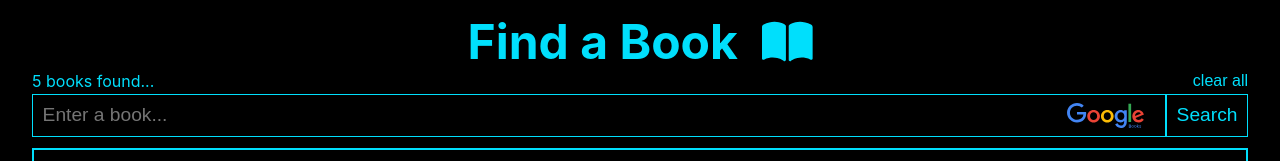
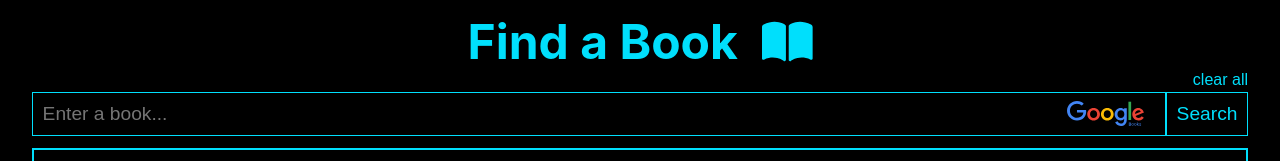
Before and after one commit to Kris-Martin/google-books, a React (Create React App) app: page / in a window 1280 px wide. Shown: the top 161 px of the page. Built offline with nearby package versions, Linux system fonts and the light colour scheme.

Commit message:
Remove dummy data, handle empty input

```diff
--- a/src/containers/BooksContainer/BooksContainer.jsx
+++ b/src/containers/BooksContainer/BooksContainer.jsx
@@ -1,11 +1,10 @@
 import styles from "./BooksContainer.module.scss";
 import BookCard from "../../components/BookCard";
-import { bookData } from "./bookData.js";
 import { useState } from "react";
 import Header from "../../components/Header/Header.jsx";
 
 const BooksContainer = () => {
-    const [books, setBooks] = useState(bookData);
+    const [books, setBooks] = useState([]);
 
     const clearAllResults = () => {
         setBooks([]);
@@ -13,7 +12,8 @@ const BooksContainer = () => {
 
     const searchBooks = async (e) => {
         e.preventDefault();
-        let input = document.getElementById("searchStr").value;
+        const input = document.getElementById("searchStr").value;
+        if (input === "") return alert("Please enter something to search..");
         await fetchBooks(input, setBooks);
         document.getElementById("searchForm").reset();
     };
@@ -54,7 +54,7 @@ async function fetchBooks(input, setBooks) {
         const thumbnail = imageLinks === undefined ? "" : imageLinks.thumbnail;
         return { title, authors, description, thumbnail };
     });
-    let updated = Promise.all(books);
+    const updated = Promise.all(books);
     setBooks(await updated);
 }
 
```
